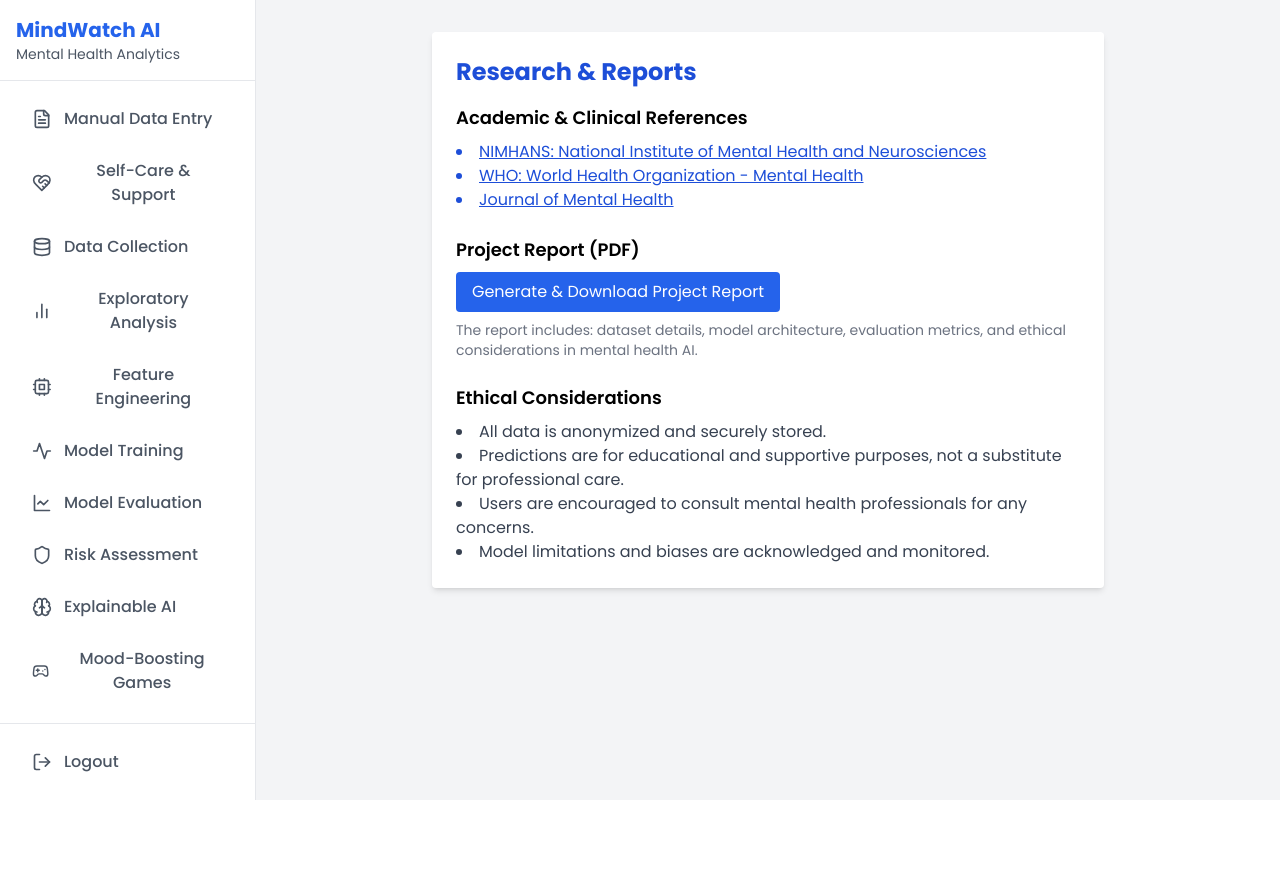
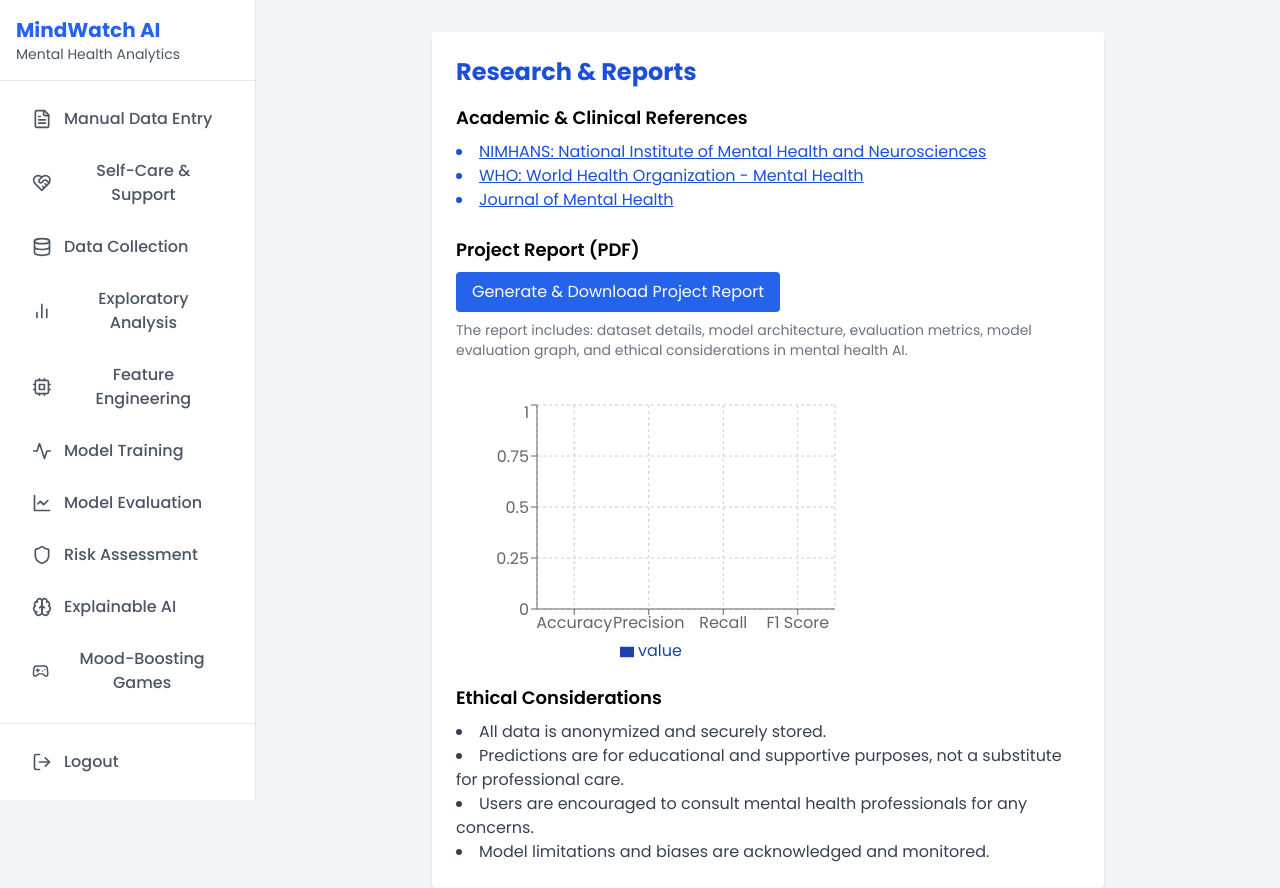
Before and after one commit to Aditya08110/-MentalHealthPrediction-, a React (Vite) app: page /dashboard/research in a window 1280 px wide. Before the commit the page ends 800 px from the top, so only its background shows below. Built offline with nearby package versions, Linux system fonts and the light colour scheme; sample sign-in values are in the browser's storage.

Commit message:
Update ResearchReport and ModelEvaluationChart to include dynamic chart in PDF

```diff
--- a/package.json
+++ b/package.json
@@ -14,12 +14,13 @@
     "@phosphor-icons/react": "^2.1.10",
     "@types/react-router-dom": "^5.3.3",
     "framer-motion": "^12.18.1",
+    "html2canvas": "^1.4.1",
     "jspdf": "^3.0.1",
     "lucide-react": "^0.344.0",
     "react": "^18.3.1",
     "react-dom": "^18.3.1",
     "react-router-dom": "^7.6.2",
-    "recharts": "^2.15.3",
+    "recharts": "^2.15.4",
     "tesseract.js": "^6.0.1"
   },
   "devDependencies": {
--- /dev/null
+++ b/src/components/ModelEvaluationChart.tsx
@@ -0,0 +1,35 @@
+import React from 'react';
+import { BarChart, Bar, XAxis, YAxis, CartesianGrid, Tooltip, ResponsiveContainer, Legend } from 'recharts';
+
+interface ModelEvaluationChartProps {
+  accuracy: number;
+  precision: number;
+  recall: number;
+  f1: number;
+}
+
+const ModelEvaluationChart: React.FC<ModelEvaluationChartProps> = ({ accuracy, precision, recall, f1 }) => {
+  const data = [
+    { name: 'Accuracy', value: accuracy },
+    { name: 'Precision', value: precision },
+    { name: 'Recall', value: recall },
+    { name: 'F1 Score', value: f1 },
+  ];
+
+  return (
+    <div style={{ width: 400, height: 300, background: '#fff', padding: 16 }}>
+      <ResponsiveContainer width="100%" height="100%">
+        <BarChart data={data}>
+          <CartesianGrid strokeDasharray="3 3" />
+          <XAxis dataKey="name" />
+          <YAxis domain={[0, 1]} />
+          <Tooltip />
+          <Legend />
+          <Bar dataKey="value" fill="#1e40af" />
+        </BarChart>
+      </ResponsiveContainer>
+    </div>
+  );
+};
+
+export default ModelEvaluationChart;
--- a/src/components/ResearchReport.tsx
+++ b/src/components/ResearchReport.tsx
@@ -1,6 +1,8 @@
-import React from 'react';
+import React, { useRef, useState } from 'react';
 import jsPDF from 'jspdf';
+import html2canvas from 'html2canvas';
 import { useData } from '../context/DataContext';
+import ModelEvaluationChart from './ModelEvaluationChart'; // Import your chart component
 
 const references = [
     {
@@ -19,6 +21,9 @@ const references = [
 
 const ResearchReport: React.FC = () => {
     const { sensorData, modelMetrics } = useData();
+    const chartRef = useRef<HTMLDivElement>(null);
+    const [loading, setLoading] = useState(false);
+    const [error, setError] = useState<string | null>(null);
 
     // Use current data for the report
     const processedData = {
@@ -32,7 +37,10 @@ const ResearchReport: React.FC = () => {
         date: new Date().toLocaleString(),
     };
 
-  const handleDownloadPDF = () => {
+    const handleDownloadPDF = async () => {
+        setLoading(true);
+        setError(null);
+        try {
             const doc = new jsPDF();
             doc.setFontSize(18);
             doc.text('Mental Health Project Report', 10, 15);
@@ -58,7 +66,25 @@ const ResearchReport: React.FC = () => {
             doc.text('- NIMHANS: https://nimhans.ac.in/', 12, 184);
             doc.text('- WHO: https://www.who.int/health-topics/mental-health', 12, 192);
             doc.text('- Journal of Mental Health: https://www.tandfonline.com/journals/ijmh20', 12, 200);
+            // Add chart image if available and not empty
+            if (chartRef.current && chartRef.current.childElementCount > 0) {
+                const canvas = await html2canvas(chartRef.current, { scale: 2 });
+                const imgData = canvas.toDataURL('image/png');
+                doc.addPage();
+                doc.setFontSize(16);
+                doc.text('Model Evaluation Graph', 10, 20);
+                // Fit image to page width (max 180mm)
+                const pageWidth = doc.internal.pageSize.getWidth() - 20;
+                const imgProps = doc.getImageProperties(imgData);
+                const imgWidth = Math.min(pageWidth, imgProps.width * 0.264583); // px to mm
+                const imgHeight = (imgProps.height * imgWidth) / imgProps.width;
+                doc.addImage(imgData, 'PNG', 10, 30, imgWidth, imgHeight);
+            }
             doc.save('MentalHealthProjectReport.pdf');
+        } catch (err) {
+            setError('Failed to generate PDF. Please try again.');
+        }
+        setLoading(false);
     };
 
     return (
@@ -79,10 +105,20 @@ const ResearchReport: React.FC = () => {
                 <button
                     onClick={handleDownloadPDF}
                     className="inline-block bg-blue-600 text-white px-4 py-2 rounded hover:bg-blue-700"
+                    disabled={loading}
                 >
-          Generate & Download Project Report
+                    {loading ? 'Generating PDF...' : 'Generate & Download Project Report'}
                 </button>
-        <p className="text-gray-500 mt-2 text-sm">The report includes: dataset details, model architecture, evaluation metrics, and ethical considerations in mental health AI.</p>
+                {error && <div className="text-red-600 mt-2">{error}</div>}
+                <p className="text-gray-500 mt-2 text-sm">The report includes: dataset details, model architecture, evaluation metrics, model evaluation graph, and ethical considerations in mental health AI.</p>
+            </div>
+            <div ref={chartRef} id="evaluation-chart">
+                <ModelEvaluationChart
+                    accuracy={processedData.accuracy}
+                    precision={processedData.precision}
+                    recall={processedData.recall}
+                    f1={processedData.f1}
+                />
             </div>
             <div>
                 <h3 className="text-lg font-semibold mb-2">Ethical Considerations</h3>
--- a/src/components/Sidebar.tsx
+++ b/src/components/Sidebar.tsx
@@ -65,8 +65,8 @@ const Sidebar: React.FC = () => {
                 <button
                   onClick={() => navigate(item.path)}
                   className={`w-full flex items-center space-x-3 px-4 py-2.5 rounded-lg transition-colors ${isActive
-                      ? 'bg-blue-50 text-blue-600'
-                      : 'text-gray-600 hover:bg-gray-50'
+                    ? 'bg-blue-50 text-blue-600'
+                    : 'text-gray-600 hover:bg-gray-50'
                     }`}
                 >
                   <Icon className="w-5 h-5" />
```
Also changed, not shown: src/components/FeedbackJournal.tsx (indentation only), src/components/SelfCareSupport.tsx (indentation only), 1 other file (tests, documents, lock files or other folders). Lines whose indentation alone changed are shown as unchanged.
